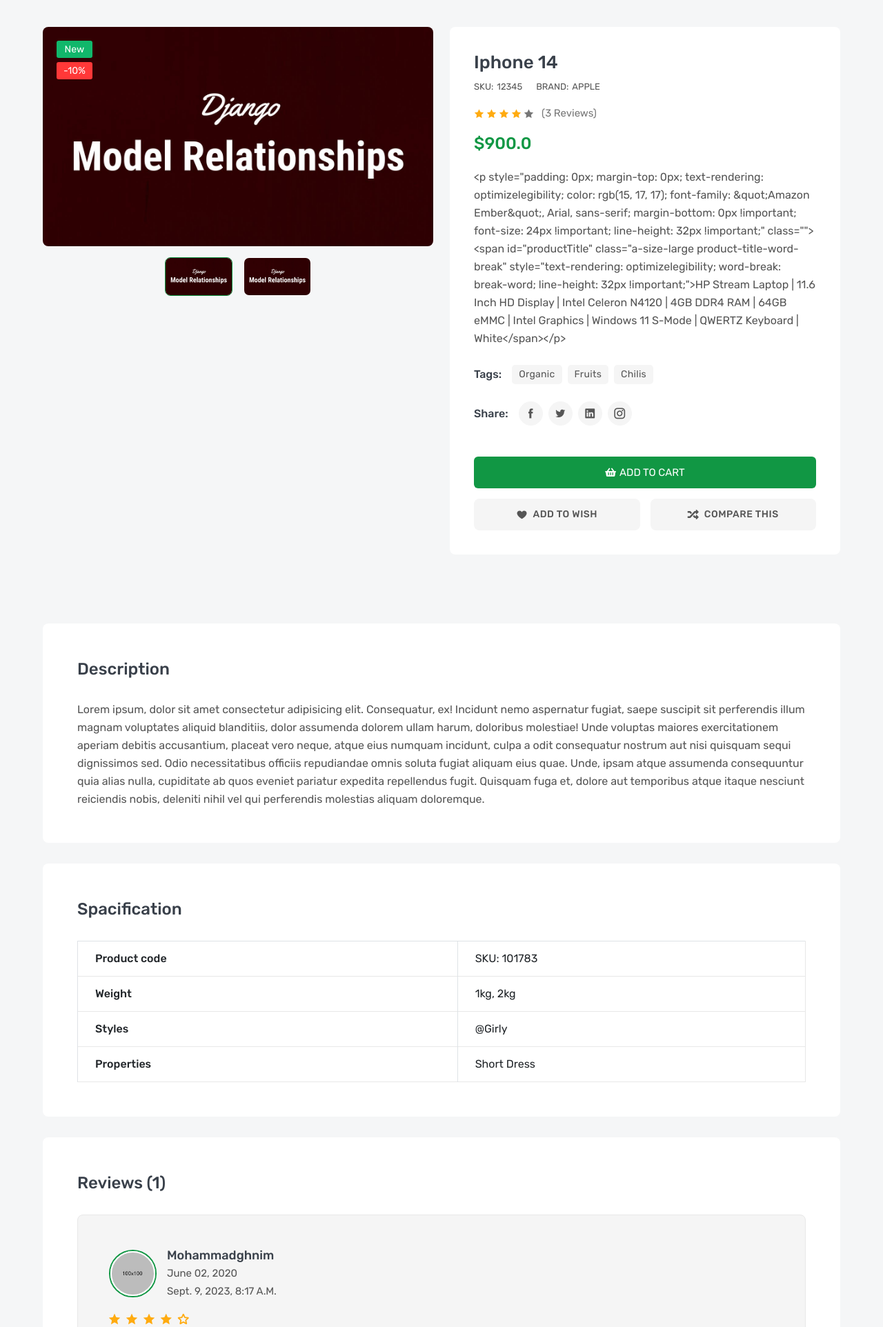
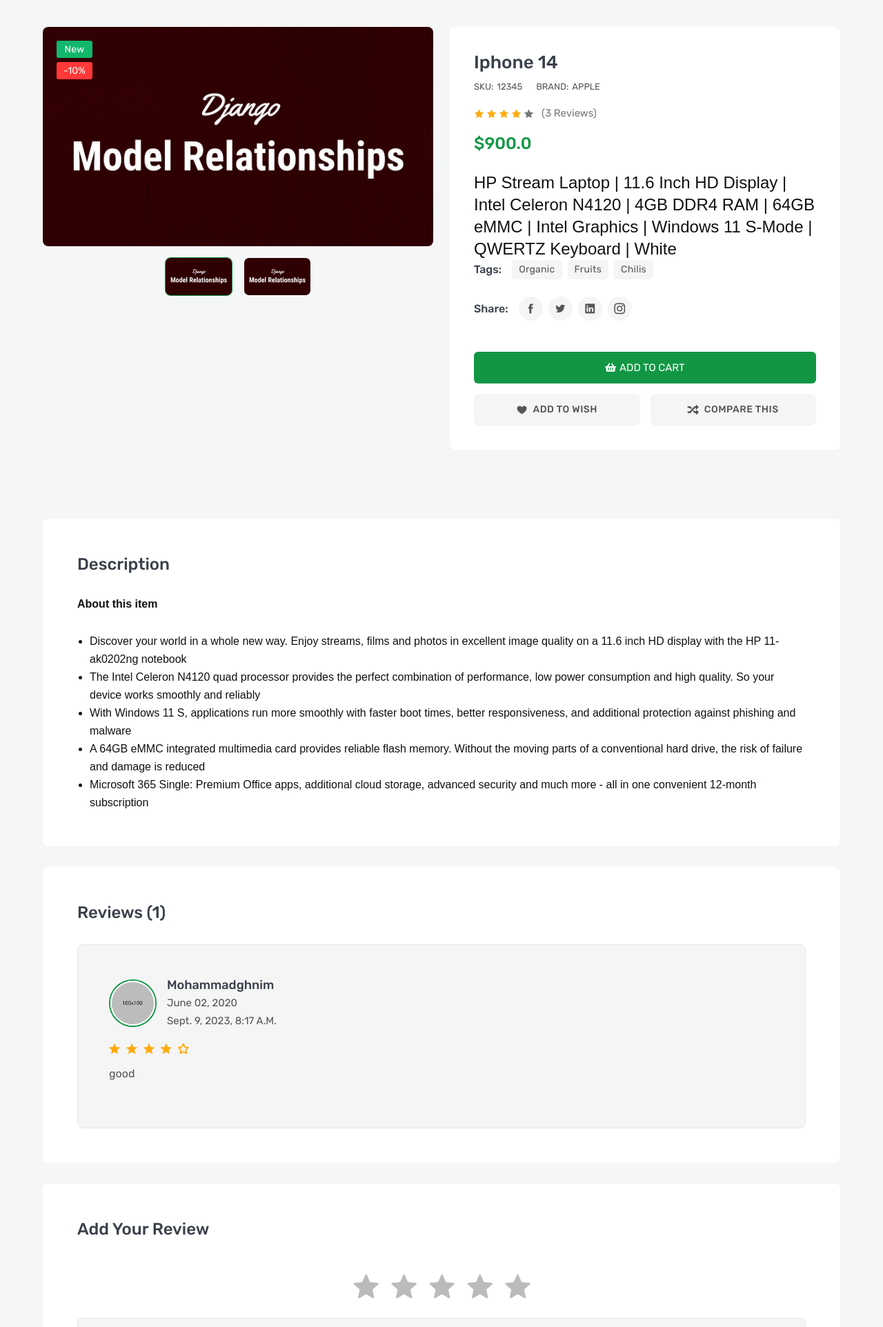
Before and after one commit to MohammadGhnim/Ecommerce-Store, a Django app: a page that uses products/templates/products/product_detail.html in a window 1280 px wide. Shown: the part 549-2473 px from the top of the page at 69% size. Run offline with Django 4.2, Linux system fonts and the light colour scheme; data comes from the database, SQL or seed files in the repository; both versions use the stored data as it was after the commit; parts of the project's set-up code (start-up, migrations or seed data) failed here and were passed over; some libraries are stand-ins or nearby versions.

Commit message:
add sumernote in product

```diff
--- a/products/admin.py
+++ b/products/admin.py
@@ -1,5 +1,5 @@
 from django.contrib import admin
-
+from django_summernote.admin import SummernoteModelAdmin
 # Register your models here.
 from .models import Product, ProductImages, Brand, Review
 
@@ -9,11 +9,12 @@ class ProductImagesAdmin(admin.TabularInline):
     model = ProductImages
 
 
-class ProductAdmin(admin.ModelAdmin):
+class ProductAdmin(SummernoteModelAdmin):
     list_display=['name','price','brand','flag']
     list_filter=['price', 'tags', 'brand', 'flag']
     search_fields=['name', 'subtitle', 'description']
     inlines = [ProductImagesAdmin,]
+    summernote_fields = '__all__'
 
 admin.site.register(Product,ProductAdmin)
 admin.site.register(ProductImages)
--- a/products/templates/products/product_detail.html
+++ b/products/templates/products/product_detail.html
@@ -67,7 +67,7 @@
                             <h3 class="details-price">
                                 <span>${{object.price}}</span>
                             </h3>
-                            <p class="details-desc">{{object.subtitle}}</p>
+                            <p class="details-desc">{{object.subtitle|safe}}</p>
                             <div class="details-list-group">
                                 <label class="details-list-title">tags:</label>
                                 <ul class="details-tag-list">
@@ -126,31 +126,8 @@
                         <div class="product-details-frame">
                             <h3 class="frame-title">Description</h3>
                             <div class="tab-descrip">
-                                <p>Lorem ipsum, dolor sit amet consectetur adipisicing elit. Consequatur, ex! Incidunt nemo aspernatur fugiat, saepe suscipit sit perferendis illum magnam voluptates aliquid blanditiis, dolor assumenda dolorem ullam harum, doloribus molestiae! Unde voluptas maiores exercitationem aperiam debitis accusantium, placeat vero neque, atque eius numquam incidunt, culpa a odit consequatur nostrum aut nisi quisquam sequi dignissimos sed. Odio necessitatibus officiis repudiandae omnis soluta fugiat aliquam eius quae. Unde, ipsam atque assumenda consequuntur quia alias nulla, cupiditate ab quos eveniet pariatur expedita repellendus fugit. Quisquam fuga et, dolore aut temporibus atque itaque nesciunt reiciendis nobis, deleniti nihil vel qui perferendis molestias aliquam doloremque.</p>
+                                <p>{{object.description|safe}}</p>
                             </div>
-                        </div>
-                        <div class="product-details-frame">
-                            <h3 class="frame-title">Spacification</h3>
-                            <table class="table table-bordered">
-                                <tbody>
-                                    <tr>
-                                        <th scope="row">Product code</th>
-                                        <td>SKU: 101783</td>
-                                    </tr>
-                                    <tr>
-                                        <th scope="row">Weight</th>
-                                        <td>1kg, 2kg</td>
-                                    </tr>
-                                    <tr>
-                                        <th scope="row">Styles</th>
-                                        <td>@Girly</td>
-                                    </tr>
-                                    <tr>
-                                        <th scope="row">Properties</th>
-                                        <td>Short Dress</td>
-                                    </tr>
-                                </tbody>
-                            </table>
                         </div>
                         <div class="product-details-frame">
                             <h3 class="frame-title">Reviews ({{object.product_review.all|length}})</h3>
--- a/project/settings.py
+++ b/project/settings.py
@@ -40,6 +40,7 @@ INSTALLED_APPS = [
     "taggit",
     #my apps
     'products',
+    'django_summernote',
 ]
 
 MIDDLEWARE = [
--- a/project/urls.py
+++ b/project/urls.py
@@ -21,7 +21,8 @@ from django.conf.urls.static import static
 
 urlpatterns = [
     path('admin/', admin.site.urls),
-    path('products/', include('products.urls', namespace='products'))
+    path('products/', include('products.urls', namespace='products')),
+    path('summernote/', include('django_summernote.urls')),
 ]
 
 
```
Also changed, not shown: analysis.md (+3 -3 lines), db.sqlite3.
